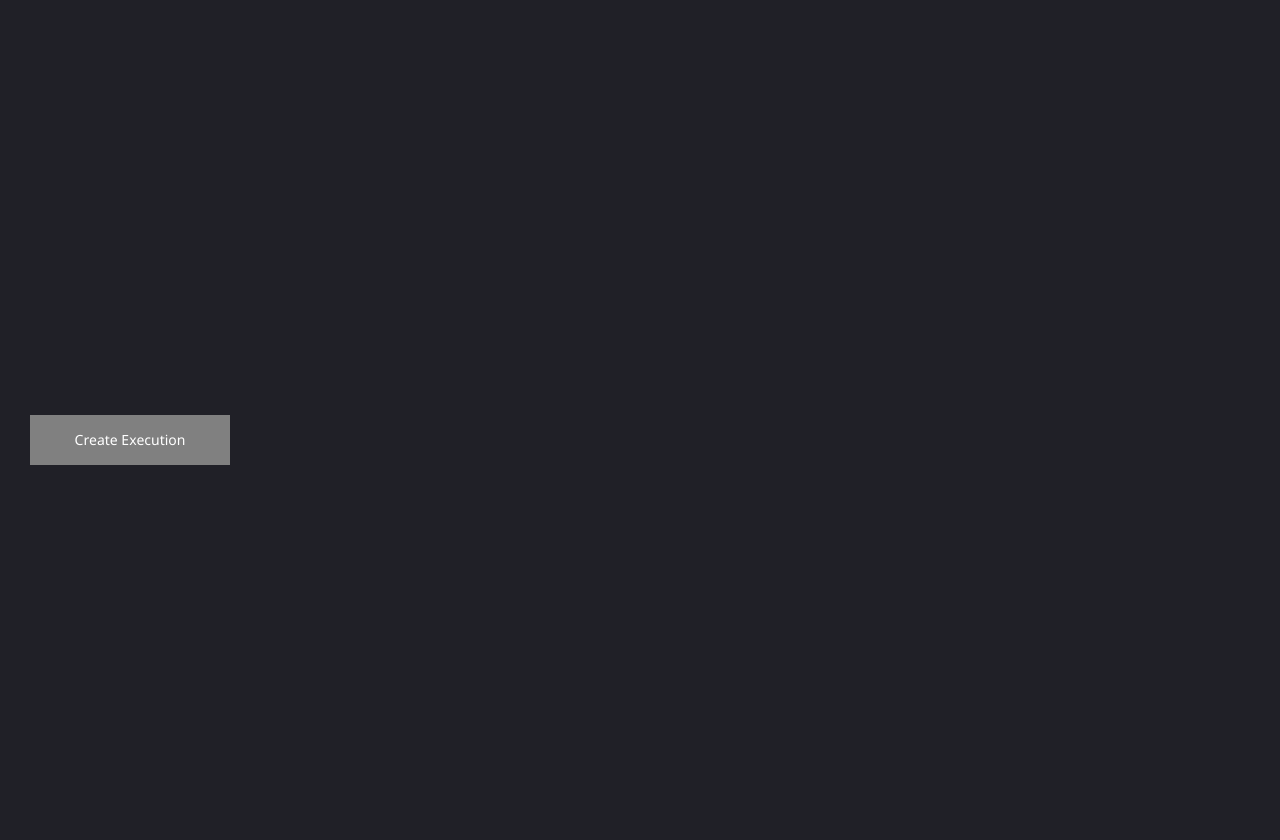
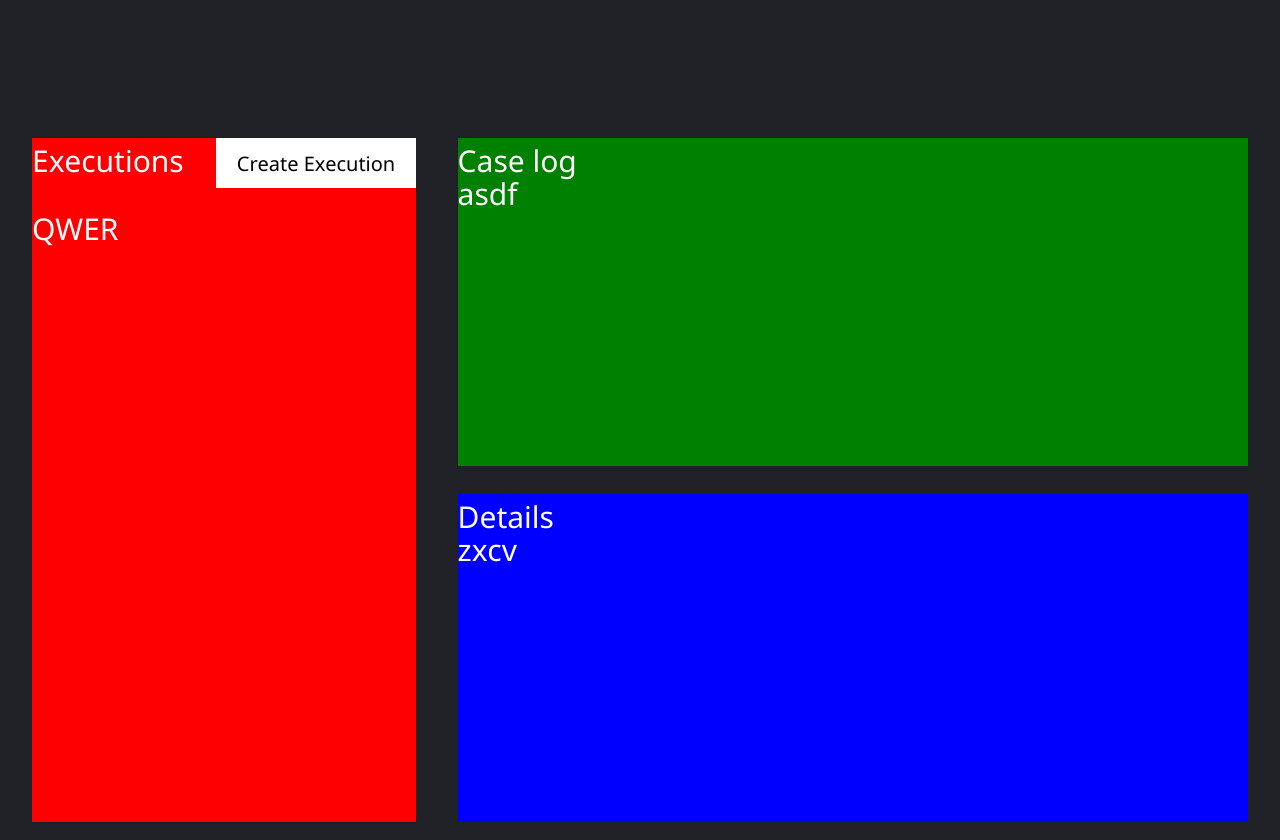
Before and after one commit to matanisgod/airs-intern, a React app: page /execution in a window 1280 px wide. Shown: the part 760-1600 px from the top of the page. Built offline with nearby package versions, Linux system fonts and the light colour scheme; the HTML template or start-up script is replaced by a standard one.

Commit message:
[feat] Change UI & DataGrid & components

```diff
--- /dev/null
+++ b/src/components/Box/index.tsx
@@ -0,0 +1,30 @@
+import { styled, Box } from '@mui/material';
+
+export const TablesBox = styled(Box)(() => ({
+  width: '100%',
+  height: '90%',
+  display: 'flex',
+  fontSize: '30px',
+  justifyContent: 'center',
+  marginTop: 'auto',
+}));
+
+export const SubTablesBox = styled(Box)(() => ({
+  width: '65%',
+  height: '95%',
+  display: 'flex',
+  flexDirection: 'column',
+  alignSelf: 'center',
+}));
+
+export const TableHeaderBox = styled(Box)(() => ({
+  width: '100%',
+  height: '10%',
+  display: 'flex',
+}));
+
+export const TableDataBox = styled(Box)(() => ({
+  width: '100%',
+  height: '90%',
+  display: 'flex',
+}));
--- a/src/components/Button/index.tsx
+++ b/src/components/Button/index.tsx
@@ -9,4 +9,20 @@ export const PageButton = styled(Button)(() => ({
   position: 'fixed',
   background: 'white',
   textTransform: 'none',
+  '&:hover': {
+    background: 'gray',
+  },
 }));
+
+export const CreateButton = styled(Button)(() => ({
+  width: '200px',
+  height: '50px',
+  color: 'black',
+  backgroundColor: 'white',
+  textTransform: 'none',
+  fontSize: '20px',
+  '&:hover': {
+    background: 'gray',
+  },
+  marginLeft: 'auto',
+}));
--- a/src/components/index.ts
+++ b/src/components/index.ts
@@ -4,3 +4,4 @@ export * from './ErrorBoundary';
 export * from './Header';
 export * from './Modal';
 export * from './DataGrid';
+export * from './Box';
--- a/src/containers/CaseSet/index.tsx
+++ b/src/containers/CaseSet/index.tsx
@@ -3,12 +3,24 @@ import React, { useEffect } from 'react';
 import { useNavigate } from 'react-router-dom';
 import { useSetRecoilState, useRecoilValue } from 'recoil';
 
-import { CaseSetBox, TableWrapperBox, TableViewBox } from './style';
+import {
+  CaseSetBox,
+  CaseSetTableBox,
+  CaseTableBox,
+  ExpectedResultTableBox,
+} from './style';
 import { columns } from './util';
 
 import { useCaseSetApi } from '@/common/api/hooks/useCaseSetApi';
-import { PageButton } from '@/components';
-import { DataTable } from '@/components/DataGrid';
+import {
+  PageButton,
+  DataTable,
+  TablesBox,
+  SubTablesBox,
+  CreateButton,
+  TableHeaderBox,
+  TableDataBox,
+} from '@/components';
 import { caseSetAtom } from '@/recoil/status';
 
 const CaseSet = () => {
@@ -45,18 +57,36 @@ const CaseSet = () => {
   return (
     <React.Fragment>
       <CaseSetBox>
-        <PageButton onClick={() => navi('/execution')}>move to execution</PageButton>
-        <TableViewBox>
-          <TableWrapperBox>
+        <PageButton onClick={() => navi('/execution')}>Move to execution</PageButton>
+        <TablesBox>
+          <CaseSetTableBox>
+            <TableHeaderBox>
+              Case set
+              <CreateButton>Create case set</CreateButton>
+            </TableHeaderBox>
+            <TableDataBox>
               <DataTable
                 rows={rows}
                 columns={columns}
                 checkboxSelection
                 disableRowSelectionOnClick
                 hideFooter={true}
+                disableColumnMenu
+                autoHeight
               />
-          </TableWrapperBox>
-        </TableViewBox>
+            </TableDataBox>
+          </CaseSetTableBox>
+          <SubTablesBox>
+            <CaseTableBox>
+              <TableHeaderBox>Case</TableHeaderBox>
+              <TableDataBox>asdf</TableDataBox>
+            </CaseTableBox>
+            <ExpectedResultTableBox>
+              <TableHeaderBox>Expected result</TableHeaderBox>
+              <TableDataBox>zxcv</TableDataBox>
+            </ExpectedResultTableBox>
+          </SubTablesBox>
+        </TablesBox>
       </CaseSetBox>
     </React.Fragment>
   );
--- a/src/containers/CaseSet/style.tsx
+++ b/src/containers/CaseSet/style.tsx
@@ -1,39 +1,41 @@
-import { styled, Box, Typography } from '@mui/material';
+import { styled, Box } from '@mui/material';
 
 export const CaseSetBox = styled(Box)(() => ({
   width: '100%',
   height: '100%',
-}));
-export const CaseSetText = styled(Typography)(() => ({
-  fontSize: '10rem',
-  color: 'blue',
-  fontWeight: 'normal',
-  marginRight: 30,
   display: 'flex',
+  flexDirection: 'column',
+  alignItems: 'flex-start',
+  justifyContent: 'center',
+  '& svg': {
+    width: '350px',
+  },
 }));
 
-export const GetCaseSetBox = styled(Box)(() => ({
-  maxHeight: '400px',
-  overflow: 'auto',
-  border: '1px solid #ccc',
-  padding: '8px',
+export const CaseSetTableBox = styled(Box)(() => ({
+  width: '30%',
+  height: '95%',
+  display: 'flex',
+  background: 'red',
+  alignSelf: 'center',
+  flexDirection: 'column',
 }));
 
-export const GetCaseSetText = styled(Typography)(() => ({
-  whiteSpace: 'pre-wrap',
-  wordBreak: 'break-word',
-  color: 'white',
+export const CaseTableBox = styled(Box)(() => ({
+  width: '95%',
+  height: '48%',
+  display: 'flex',
+  background: 'green',
+  alignSelf: 'flex-end',
+  flexDirection: 'column',
 }));
 
-export const TableWrapperBox = styled(Box)(() => ({
-  width: '30%',
+export const ExpectedResultTableBox = styled(Box)(() => ({
+  width: '95%',
+  height: '48%',
+  display: 'flex',
+  background: 'blue',
+  alignSelf: 'flex-end',
+  marginTop: 'auto',
+  flexDirection: 'column',
 }));
-
-export const TableViewBox = styled(Box)(() => ({
-  display: 'flex',
-  justifyContent: 'space-between',
-  alignItems: 'flex-start',
-  width: '100%',
-  marginTop: '150px',
-  marginLeft: '30px',
-}));
--- a/src/containers/CaseSet/util.tsx
+++ b/src/containers/CaseSet/util.tsx
@@ -5,10 +5,14 @@ export const columns: GridColDef[] = [
     field: 'title',
     headerName: 'Title',
     flex: 1,
+    sortable: false,
+    headerAlign: 'center',
   },
   {
     field: 'type',
     headerName: 'Type',
     flex: 1,
+    sortable: false,
+    headerAlign: 'center',
   },
 ];
--- a/src/containers/Execution/index.tsx
+++ b/src/containers/Execution/index.tsx
@@ -2,7 +2,6 @@ import React, { useState } from 'react';
 
 import {
   DialogContent,
-  DialogContentText,
   DialogActions,
   Box,
   Checkbox,
@@ -15,19 +14,29 @@ import { useNavigate } from 'react-router-dom';
 import { useRecoilValue, useSetRecoilState } from 'recoil';
 
 import {
-  CreateExecutionButton,
   CreateExecutionDialogTitle,
   CancelSubmitButton,
   TestSetsMenu,
   TestSetsText,
   ExecutionBox,
   CreateExecutionDialog,
+  CreateExecutionDialogContentText,
+  ExecutionsTableBox,
+  CaseLogTableBox,
+  DetailsTableBox,
 } from './style';
 import { ExecutionForm, formField } from './util';
 
 import { useCaseSetApi } from '@/common/api/hooks/useCaseSetApi';
 import { caseSetAtom } from '@/recoil/status';
-import { PageButton } from '@components';
+import {
+  PageButton,
+  TablesBox,
+  SubTablesBox,
+  CreateButton,
+  TableHeaderBox,
+  TableDataBox,
+} from '@components';
 
 const ITEM_HEIGHT = 48;
 const ITEM_PADDING_TOP = 8;
@@ -70,15 +79,21 @@ const Execution = () => {
   return (
     <React.Fragment>
       <ExecutionBox>
-        <PageButton onClick={() => navi('/caseset')}>move to caseset</PageButton>
-        <CreateExecutionButton onClick={handleOpen}>
-          Create Execution
-        </CreateExecutionButton>
-        <CreateExecutionDialog open={open} onClose={handleClose} disableRestoreFocus>
-          <CreateExecutionDialogTitle>Create Execution</CreateExecutionDialogTitle>
+        <PageButton onClick={() => navi('/caseset')}>Move to caseset</PageButton>
+        <CreateExecutionDialog
+          open={open}
+          onClose={(_, reason) => {
+            if (reason === 'backdropClick') return;
+            handleClose();
+          }}
+          disableRestoreFocus
+        >
+          <CreateExecutionDialogTitle>Create execution</CreateExecutionDialogTitle>
           <DialogContent>
             <form onSubmit={handleSubmit(onSubmit)}>
-              <DialogContentText>test sets: </DialogContentText>
+              <CreateExecutionDialogContentText>
+                test sets:{' '}
+              </CreateExecutionDialogContentText>
               <Controller
                 name="testSets"
                 control={control}
@@ -113,14 +128,18 @@ const Execution = () => {
                       ))}
                     </Select>
                     {fieldState.error && (
-                      <DialogContentText>{fieldState.error.message}</DialogContentText>
+                      <CreateExecutionDialogContentText>
+                        {fieldState.error.message}
+                      </CreateExecutionDialogContentText>
                     )}
                   </FormControl>
                 )}
               />
               {formField.map(({ label, name, type }) => (
                 <Box key={name}>
-                  <DialogContentText>{label}: </DialogContentText>
+                  <CreateExecutionDialogContentText>
+                    {label}:{' '}
+                  </CreateExecutionDialogContentText>
                   <Controller
                     name={name as keyof ExecutionForm}
                     control={control}
@@ -130,9 +149,9 @@ const Execution = () => {
                       <FormControl fullWidth>
                         <OutlinedInput {...field} type={type} autoComplete="off" />
                         {fieldState.error && (
-                          <DialogContentText>
+                          <CreateExecutionDialogContentText>
                             {fieldState.error.message}
-                          </DialogContentText>
+                          </CreateExecutionDialogContentText>
                         )}
                       </FormControl>
                     )}
@@ -152,6 +171,25 @@ const Execution = () => {
             </form>
           </DialogContent>
         </CreateExecutionDialog>
+        <TablesBox>
+          <ExecutionsTableBox>
+            <TableHeaderBox>
+              Executions
+              <CreateButton onClick={handleOpen}>Create Execution</CreateButton>
+            </TableHeaderBox>
+            <TableDataBox>QWER</TableDataBox>
+          </ExecutionsTableBox>
+          <SubTablesBox>
+            <CaseLogTableBox>
+              <TableHeaderBox>Case log</TableHeaderBox>
+              <TableDataBox>asdf</TableDataBox>
+            </CaseLogTableBox>
+            <DetailsTableBox>
+              <TableHeaderBox>Details</TableHeaderBox>
+              <TableDataBox>zxcv</TableDataBox>
+            </DetailsTableBox>
+          </SubTablesBox>
+        </TablesBox>
       </ExecutionBox>
     </React.Fragment>
   );
--- a/src/containers/Execution/style.tsx
+++ b/src/containers/Execution/style.tsx
@@ -6,6 +6,7 @@ import {
   ListItemText,
   MenuItem,
   Dialog,
+  DialogContentText,
 } from '@mui/material';
 
 export const ExecutionBox = styled(Box)(() => ({
@@ -20,22 +21,15 @@ export const ExecutionBox = styled(Box)(() => ({
   },
 }));
 
-export const CreateExecutionButton = styled(Button)(() => ({
-  marginLeft: '30px',
-  width: '200px',
-  height: '50px',
-  color: 'white',
-  backgroundColor: 'gray',
-  position: 'fixed',
-  textTransform: 'none',
-}));
-
 export const CreateExecutionDialogTitle = styled(DialogTitle)(() => ({}));
 
 export const CancelSubmitButton = styled(Button)(() => ({
-  color: 'white',
-  backgroundColor: 'gray',
+  color: 'black',
+  backgroundColor: 'white',
   textTransform: 'none',
+  '&:hover': {
+    background: 'gray',
+  },
 }));
 
 export const TestSetsMenu = styled(MenuItem)(() => ({}));
@@ -48,3 +42,35 @@ export const CreateExecutionDialog = styled(Dialog)(() => ({
     maxWidth: '500px',
   },
 }));
+
+export const CreateExecutionDialogContentText = styled(DialogContentText)(() => ({
+  color: 'white',
+}));
+
+export const ExecutionsTableBox = styled(Box)(() => ({
+  width: '30%',
+  height: '95%',
+  display: 'flex',
+  background: 'red',
+  alignSelf: 'center',
+  flexDirection: 'column',
+}));
+
+export const CaseLogTableBox = styled(Box)(() => ({
+  width: '95%',
+  height: '48%',
+  display: 'flex',
+  background: 'green',
+  alignSelf: 'flex-end',
+  flexDirection: 'column',
+}));
+
+export const DetailsTableBox = styled(Box)(() => ({
+  width: '95%',
+  height: '48%',
+  display: 'flex',
+  background: 'blue',
+  alignSelf: 'flex-end',
+  marginTop: 'auto',
+  flexDirection: 'column',
+}));
```
Also changed, not shown: src/components/DataGrid/index.tsx (+5 -116 lines). Lines whose indentation alone changed are shown as unchanged.
